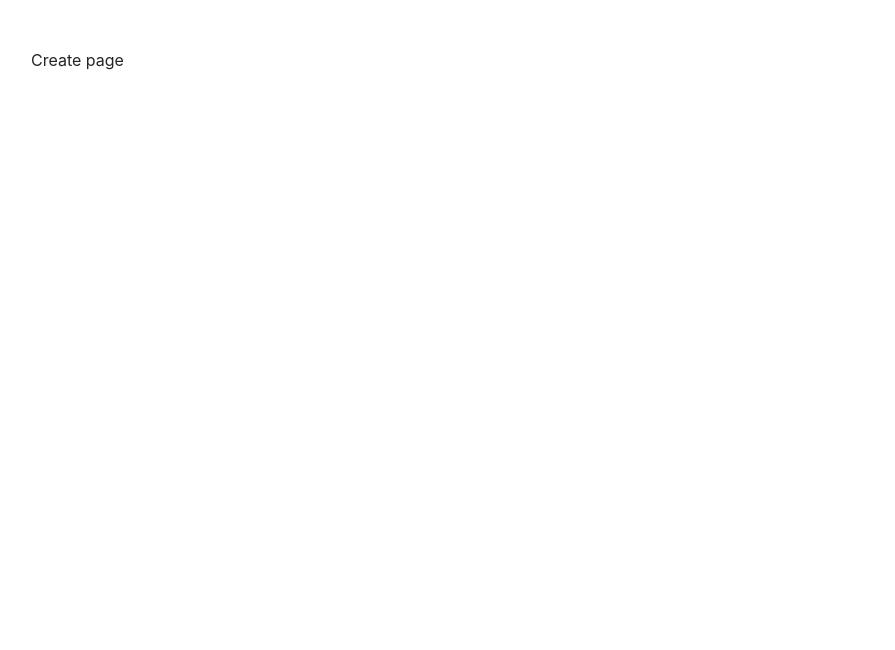
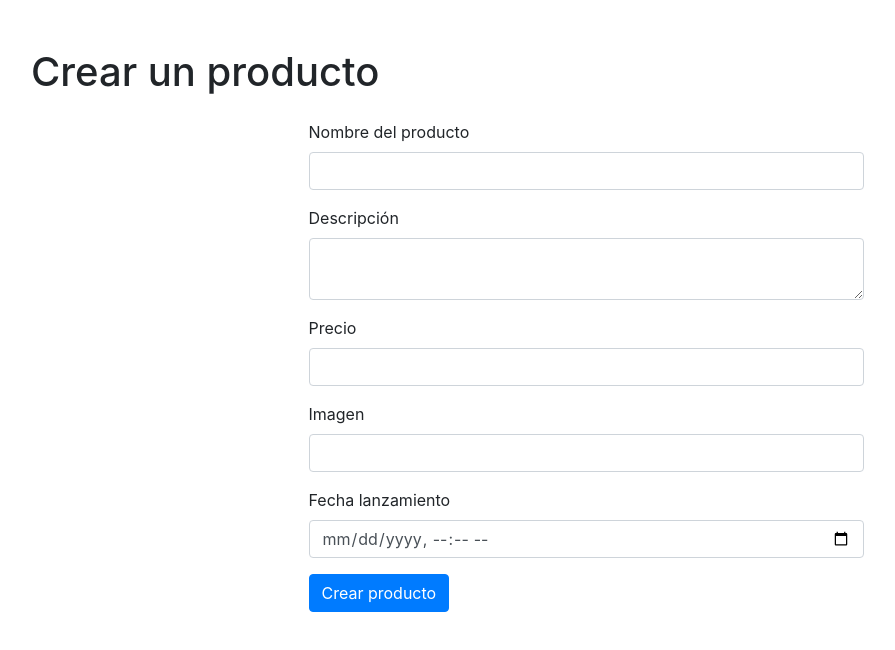
Before and after one commit to Josel95/Catalog, a React (Create React App) app in the folder app/: page /create in a window 1280 px wide. Shown: the top 650 px of the page, without its empty margins (54-949 px from the left). Built offline with nearby package versions, Linux system fonts and the light colour scheme.

Commit message:
Added create product form

```diff
--- /dev/null
+++ b/app/src/components/ProductForm.tsx
@@ -0,0 +1,109 @@
+import React, { FC, useState } from 'react'
+
+import Form from 'react-bootstrap/Form'
+import Button from 'react-bootstrap/Button'
+import Spinner from 'react-bootstrap/Spinner'
+
+import { Product } from '../entities/Product'
+
+import { ProductFormInput } from './ProductFormInput'
+
+interface Props {
+    submitButtonText: string
+    product?: Product | undefined
+    errors?: object
+    loading: boolean
+    onSubmit: (product: Product) => void
+}
+
+export const ProductForm: FC<Props> = ({
+    submitButtonText = "Enviar",
+    product,
+    errors,
+    loading = false,
+    onSubmit
+}) => {
+    const [name, setName] = useState(product?.name)
+    const [description, setDescription] = useState(product?.description)
+    const [price, setPrice] = useState(product?.price)
+    const [image, setImage] = useState(product?.image)
+    const [releaseDate, setReleaseDate] = useState(product?.releaseDate)
+
+    const handleSubmit = (event: any) => {
+        event.preventDefault()
+
+        if(!name || !description || !price || !image || !releaseDate) {
+            return;
+        }
+
+        const product: Product = {
+            id: 0,
+            name,
+            description,
+            price,
+            image,
+            releaseDate,
+            isActive: true
+        }
+
+        onSubmit(product)
+    }
+
+    return (
+        <Form onSubmit={handleSubmit} className="w-50">
+            <ProductFormInput
+                type="text"
+                name="name"
+                value={name}
+                onChange={(event: any) => setName(event.target.value)}
+                label="Nombre del producto"
+                error="Campo erroneo" // Handle error mesage
+            />
+
+            <ProductFormInput
+                type="text"
+                name="description"
+                value={description}
+                onChange={(event: any) => setDescription(event.target.value)}
+                label="Descripción"
+                error="Campo erroneo" // Handle error mesage
+                textarea
+            />
+
+            <ProductFormInput
+                type="number"
+                name="price"
+                value={price?.toString()}
+                onChange={(event: any) => setPrice(event.target.value)}
+                label="Precio"
+                error="Campo erroneo" // Handle error mesage
+            />
+
+            <ProductFormInput
+                type="url"
+                name="image"
+                value={image}
+                onChange={(event: any) => setImage(event.target.value)}
+                label="Imagen"
+                error="Campo erroneo" // Handle error mesage
+            />
+
+            <ProductFormInput
+                type="datetime-local"
+                name="releaseDate"
+                value={releaseDate?.toString()}
+                onChange={(event: any) => setReleaseDate(event.target.value)}
+                label="Fecha lanzamiento"
+                error="Campo erroneo" // Handle error mesage
+            />
+
+            <Button type="submit">
+                {
+                    loading
+                    ? <Spinner as="span" animation="border" size="sm"/>
+                    : <span>{ submitButtonText }</span>
+                }
+            </Button>
+        </Form>
+    )
+}
--- /dev/null
+++ b/app/src/components/ProductFormInput.tsx
@@ -0,0 +1,43 @@
+import React, { FC } from 'react'
+
+import Col from 'react-bootstrap/Col'
+import Form from 'react-bootstrap/Form'
+
+interface Props {
+    type: string
+    name: string
+    value?: string
+    onChange: (event: any) => void
+    label: string
+    error: string
+    textarea?: boolean
+}
+
+export const ProductFormInput: FC<Props> = ({
+    type,
+    name,
+    value,
+    onChange,
+    label,
+    error,
+    textarea
+}) => {
+    return (
+        <Form.Row>
+            <Form.Group as={Col}>
+                <Form.Label>{label}</Form.Label>
+                <Form.Control
+                    as={textarea ? 'textarea' : 'input'}
+                    type={type}
+                    name={name}
+                    value={value || ''}
+                    onChange={onChange}
+                />
+                {
+                    error &&
+                    <Form.Control.Feedback type="invalid">{error}</Form.Control.Feedback>
+                }
+            </Form.Group>
+        </Form.Row>
+    )
+}
--- /dev/null
+++ b/app/src/hooks/useCreateProduct.tsx
@@ -0,0 +1,33 @@
+import { useState } from 'react'
+
+import axios from 'axios'
+
+import { Product } from '../entities/Product'
+import { Response } from '../entities/Response'
+
+// TODO: Move to a better place
+const URL = 'https://localhost:44336/api/product'
+
+export const useCreateProduct = () => {
+    const [ product, setProduct ] = useState<Product>();
+
+    const [ loading, setLoading ] = useState<boolean>(false);
+
+    const createProduct = (product: Product) => {
+        setLoading(true)
+
+        axios.post(`${URL}`, product)
+        .then(({data : response} : { data: Response }) => {
+            if(response.data instanceof Array){
+                return
+            }
+            setProduct(response.data)
+        })
+        .finally(() => {
+            setLoading(false)
+        })
+    }
+
+
+    return { createProduct, product, loading }
+}
--- a/app/src/pages/CreatePage.tsx
+++ b/app/src/pages/CreatePage.tsx
@@ -1,9 +1,41 @@
-import React, { FC } from 'react'
+import React, { FC, useEffect } from 'react'
+
+import { useHistory } from 'react-router-dom'
+
+import Row from 'react-bootstrap/Row'
+import Col from 'react-bootstrap/Col'
+
+import { Product } from '../entities/Product'
+
+import { useCreateProduct } from '../hooks/useCreateProduct'
+
+import { ProductForm } from '../components/ProductForm'
 
 export const CreatePage: FC = () => {
+    const history = useHistory()
+
+    const { createProduct, loading, product } = useCreateProduct()
+
+    const handleSubmit = (product: Product) => {
+        createProduct(product)
+    }
+
+    useEffect(() => {
+        if(product){
+            history.push("/")
+        }
+        // eslint-disable-next-line react-hooks/exhaustive-deps
+    }, [product])
+
     return (
         <div>
-            Create page
+            <h1 className="mb-4">Crear un producto</h1>
+
+            <Row>
+                <Col sm={12} className="d-flex justify-content-center align-items-center">
+                    <ProductForm submitButtonText="Crear producto" onSubmit={handleSubmit} loading={loading}/>
+                </Col>
+            </Row>
         </div>
     )
 }
```
Also changed, not shown: app/src/hooks/useProduct.tsx (added, +32 -0 lines), 1 other file (tests, documents, lock files or other folders).
